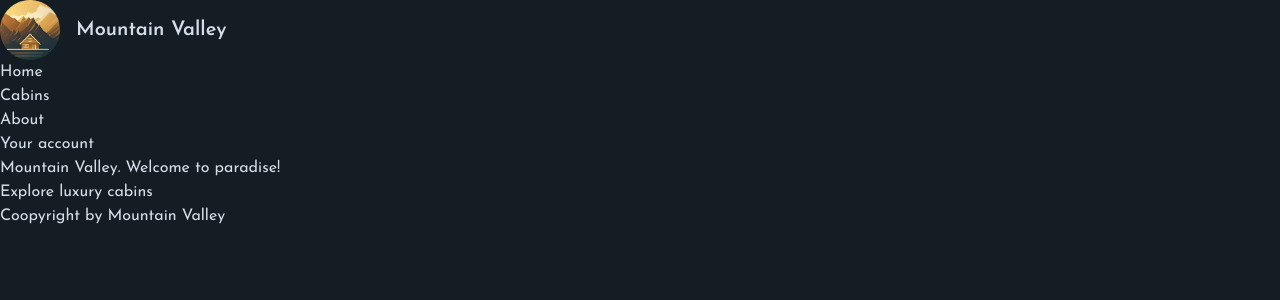
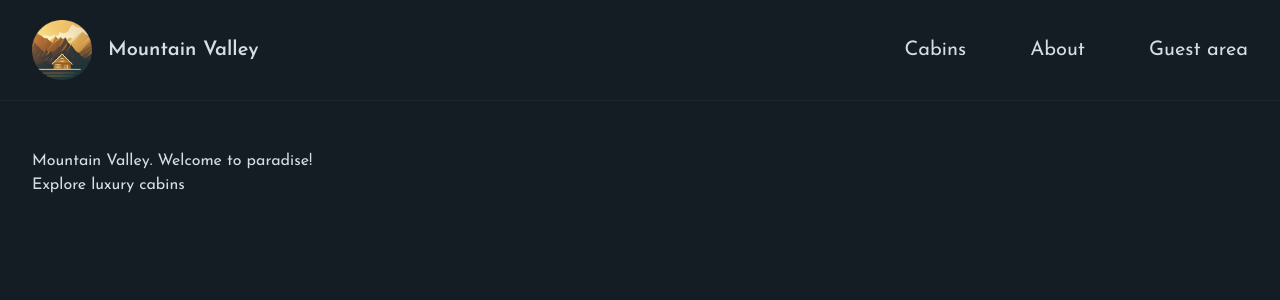
Before and after one commit to romanzollo/mountain-valley-website, a Next.js app: page / in a window 1280 px wide. Shown: the top 300 px of the page. Built offline with nearby package versions, Linux system fonts and the light colour scheme.

Commit message:
improved the Navigation and Root Layout

```diff
--- a/app/_components/Counter.js
+++ /dev/null
@@ -1,15 +0,0 @@
-'use client';
-
-import { useState } from 'react';
-
-export default function Counter({ users }) {
-    const [count, setCount] = useState(0);
-
-    return (
-        <div>
-            <p>There are {users.length} users</p>
-
-            <button onClick={(c) => setCount(count + 1)}>{count}</button>
-        </div>
-    );
-}
--- /dev/null
+++ b/app/_components/Header.jsx
@@ -0,0 +1,15 @@
+import Navigation from '@/app/_components/Navigation';
+import Logo from '@/app/_components/Logo';
+
+function Header() {
+  return (
+    <header className='border-b border-primary-900 px-8 py-5'>
+      <div className='flex justify-between items-center max-w-7xl mx-auto'>
+        <Logo />
+        <Navigation />
+      </div>
+    </header>
+  );
+}
+
+export default Header;
--- a/app/_components/Navigation.js
+++ /dev/null
@@ -1,20 +0,0 @@
-import Link from 'next/link';
-
-export default function Navigation() {
-    return (
-        <ul>
-            <li>
-                <Link href="/">Home</Link>
-            </li>
-            <li>
-                <Link href="/cabins">Cabins</Link>
-            </li>
-            <li>
-                <Link href="/about">About</Link>
-            </li>
-            <li>
-                <Link href="/account">Your account</Link>
-            </li>
-        </ul>
-    );
-}
--- /dev/null
+++ b/app/_components/Navigation.jsx
@@ -0,0 +1,34 @@
+import Link from 'next/link';
+
+export default function Navigation() {
+    return (
+        <nav className="z-10 text-xl">
+            <ul className="flex gap-16 items-center">
+                <li>
+                    <Link
+                        href="/cabins"
+                        className="hover:text-accent-400 transition-colors"
+                    >
+                        Cabins
+                    </Link>
+                </li>
+                <li>
+                    <Link
+                        href="/about"
+                        className="hover:text-accent-400 transition-colors"
+                    >
+                        About
+                    </Link>
+                </li>
+                <li>
+                    <Link
+                        href="/account"
+                        className="hover:text-accent-400 transition-colors"
+                    >
+                        Guest area
+                    </Link>
+                </li>
+            </ul>
+        </nav>
+    );
+}
--- a/app/layout.js
+++ b/app/layout.jsx
@@ -1,6 +1,3 @@
-import Navigation from '@/app/_components/Navigation';
-import Logo from '@/app/_components/Logo';
-
 // импортируем шрифт
 import { Josefin_Sans } from 'next/font/google';
 // настраиваем шрифт
@@ -10,6 +7,7 @@
 });
 
 import '@/app/_styles/globals.css';
+import Header from './_components/Header';
 
 // объявляем метаданные
 export const metadata = {
@@ -28,16 +26,13 @@
         <html lang="en">
             <body
                 // добавляем класс шрифта josefin.className для подключения шрифта
-                className={`${josefin.className} bg-primary-950 text-primary-100 min-h-screen`}
+                className={`${josefin.className} bg-primary-950 text-primary-100 min-h-screen flex flex-col antialiased`}
             >
-                <header>
-                    <Logo />
-                    <Navigation />
-                </header>
+                <Header />
 
-                <main>{children}</main>
-
-                <footer>Coopyright by Mountain Valley</footer>
+                <div className="flex-1 px-8 py-12">
+                    <main className="max-w-7xl mx-aut">{children}</main>
+                </div>
             </body>
         </html>
     );
```
Also changed, not shown: app/_components/Logo.jsx (renamed from app/_components/Logo.js), app/about/page.jsx (renamed from app/about/page.js), app/account/page.jsx (renamed from app/account/page.js), app/cabins/page.jsx (renamed from app/cabins/page.js), app/loading.jsx (renamed from app/loading.js), app/page.jsx (renamed from app/page.js).
